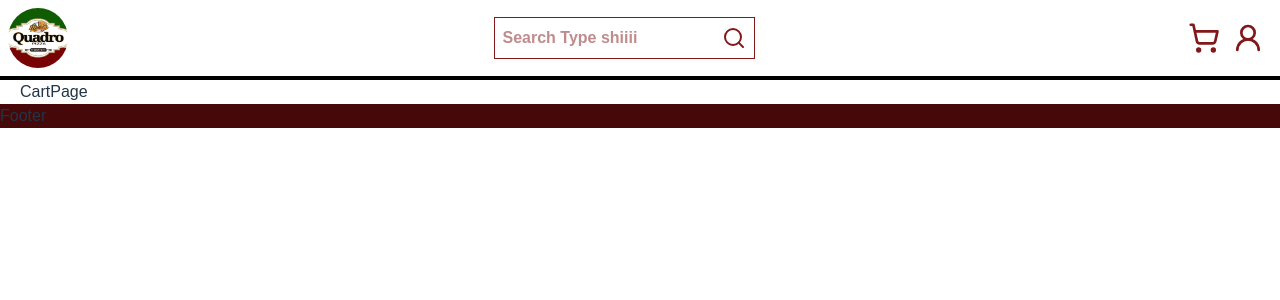
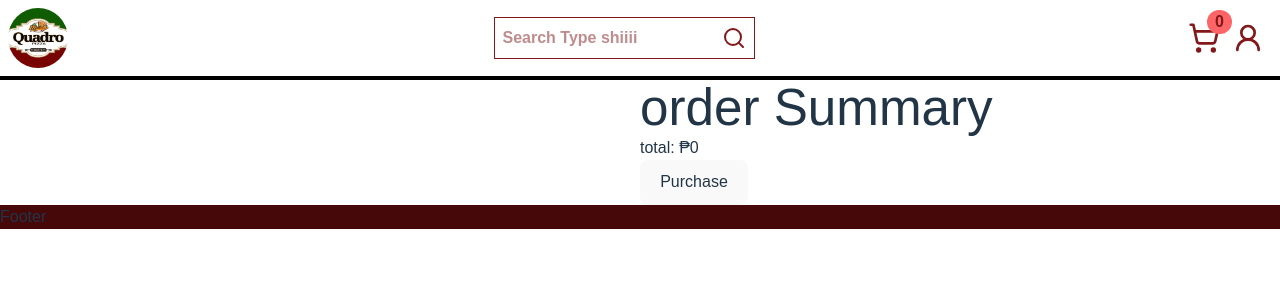
Before and after one commit to mjayhumilde/ecommerce-restaurant-management-dataAnalytics, a React (Vite) app: page /cart in a window 1280 px wide. Shown: the top 300 px of the page. Built offline with nearby package versions, Linux system fonts and the light colour scheme.

Commit message:
created the cart page and its functionality and set up the useOrdersStore for statemanagment in orders

```diff
--- a/src/components/Header.jsx
+++ b/src/components/Header.jsx
@@ -1,12 +1,23 @@
 import { Search, ShoppingCart, User2 } from "lucide-react";
 import logo from "../assets/quadros_logo1.jpg";
+import useCartStore from "../store/useCartStore";
+import { useNavigate } from "react-router-dom";
 
 const Header = () => {
+  const cart = useCartStore((state) => state.cart);
+
+  const navigate = useNavigate();
+
   return (
     <header className=" border-b-4 border-black">
       <div className=" container mx-auto px-2 py-2 flex justify-between items-center">
         {/* lefet section */}
-        <img className="w-15 rounded-full" src={logo} alt="" />
+        <img
+          onClick={() => navigate("/")}
+          className="w-15 rounded-full"
+          src={logo}
+          alt=""
+        />
 
         {/* middle section */}
         <div className="bg-white font-bold flex justify-center items-center border text-red-900 border-red-900 p-2">
@@ -21,7 +32,15 @@ const Header = () => {
         right section */}
         <div className=" text-red-900 flex justify-center  items-center">
           <div className="bg-white flex space-x-3 rounded-full p-2">
-            <ShoppingCart size={32} />
+            <div
+              onClick={() => navigate("cart")}
+              className="relative hover:cursor-pointer "
+            >
+              <ShoppingCart size={32} />
+              <span className="absolute bg-red-400 px-2 font-bold rounded-full -top-3 -right-3">
+                {cart.length}
+              </span>
+            </div>
             <User2 size={32} />
           </div>
         </div>
--- a/src/components/Layout.jsx
+++ b/src/components/Layout.jsx
@@ -7,9 +7,9 @@ const Layout = () => {
   return (
     <>
       <Header />
-      <main className="px-5">
+      <div className="px-5">
         <Outlet />
-      </main>
+      </div>
       <Footer />
     </>
   );
--- a/src/components/products/ProdButton.jsx
+++ b/src/components/products/ProdButton.jsx
@@ -1,8 +1,4 @@
-import useCartStore from "../../store/useCartStore";
 const ProdButton = ({ buttonName, buttonClick, product }) => {
-  const cart = useCartStore((state) => state.cart);
-  console.log(cart);
-
   return (
     <button
       onClick={() => buttonClick(product)}
--- a/src/data/productsList.js
+++ b/src/data/productsList.js
@@ -1,5 +1,6 @@
 export let productsList = [
   {
+    id: 1,
     imageCover:
       "https://images.unsplash.com/photo-1721304842135-a2e5fb901054?w=600&auto=format&fit=crop&q=60&ixlib=rb-4.1.0&ixid=M3wxMjA3fDB8MHxzZWFyY2h8MTl8fGRvdWJsZSUyMGNoZWVzZSUyMGJ1cmdlcnxlbnwwfHwwfHx8MA%3D%3D",
     images: [
@@ -13,6 +14,7 @@ export let productsList = [
     price: 250,
   },
   {
+    id: 2,
     imageCover:
       "https://images.unsplash.com/photo-1586793783658-261cddf883ef?w=600&auto=format&fit=crop&q=60&ixlib=rb-4.1.0&ixid=M3wxMjA3fDB8MHxzZWFyY2h8MTJ8fGNyaXNweSUyMGZyaWVkJTIwY2hpY2tlbnxlbnwwfHwwfHx8MA%3D%3D",
     images: [
@@ -26,6 +28,7 @@ export let productsList = [
     price: 220,
   },
   {
+    id: 3,
     imageCover:
       "https://images.unsplash.com/photo-1639744210631-209fce3e256c?w=600&auto=format&fit=crop&q=60&ixlib=rb-4.1.0&ixid=M3wxMjA3fDB8MHxzZWFyY2h8Mnx8bG9hZGVkJTIwZnJpZXN8ZW58MHx8MHx8fDA%3D",
     images: [
@@ -39,6 +42,7 @@ export let productsList = [
     price: 150,
   },
   {
+    id: 4,
     imageCover:
       "https://images.unsplash.com/photo-1606755962773-d324e0a13086?w=600&auto=format&fit=crop&q=60&ixlib=rb-4.1.0&ixid=M3wxMjA3fDB8MHxzZWFyY2h8Mnx8c3BpY3klMjBjaGlja2VuJTIwc2FuZHdpY2h8ZW58MHx8MHx8fDA%3D",
     images: [
@@ -52,6 +56,7 @@ export let productsList = [
     price: 230,
   },
   {
+    id: 5,
     imageCover:
       "https://plus.unsplash.com/premium_photo-1690056321981-dfe9e75e0247?w=600&auto=format&fit=crop&q=60&ixlib=rb-4.1.0&ixid=M3wxMjA3fDB8MHxzZWFyY2h8Mzd8fHBpenphfGVufDB8fDB8fHww",
     images: [
@@ -65,6 +70,7 @@ export let productsList = [
     price: 270,
   },
   {
+    id: 6,
     imageCover:
       "https://images.unsplash.com/photo-1506084868230-bb9d95c24759?w=600&auto=format&fit=crop&q=60&ixlib=rb-4.1.0&ixid=M3wxMjA3fDB8MHxzZWFyY2h8Mnx8cGFuY2FrZXxlbnwwfHwwfHx8MA%3D%3D",
     images: [
@@ -78,6 +84,7 @@ export let productsList = [
     price: 140,
   },
   {
+    id: 7,
     imageCover:
       "https://images.unsplash.com/photo-1635264685671-739e75e73e0f?w=600&auto=format&fit=crop&q=60&ixlib=rb-4.1.0&ixid=M3wxMjA3fDB8MHxzZWFyY2h8Mnx8c3BhZ2hldGl8ZW58MHx8MHx8fDA%3D",
     images: [
@@ -91,6 +98,7 @@ export let productsList = [
     price: 200,
   },
   {
+    id: 8,
     imageCover:
       "https://images.unsplash.com/photo-1608039755401-742074f0548d?w=600&auto=format&fit=crop&q=60&ixlib=rb-4.1.0&ixid=M3wxMjA3fDB8MHxzZWFyY2h8Mnx8YnVmZmFsbyUyMHdpbmdzfGVufDB8fDB8fHww",
     images: [
@@ -104,6 +112,7 @@ export let productsList = [
     price: 220,
   },
   {
+    id: 9,
     imageCover:
       "https://plus.unsplash.com/premium_photo-1673581152327-f41d5914ccc3?w=600&auto=format&fit=crop&q=60&ixlib=rb-4.1.0&ixid=M3wxMjA3fDB8MHxzZWFyY2h8NXx8c2FuZHdpY2h8ZW58MHx8MHx8fDA%3D",
     images: [
@@ -117,6 +126,7 @@ export let productsList = [
     price: 200,
   },
   {
+    id: 10,
     imageCover:
       "https://images.unsplash.com/photo-1676300185983-d5f242babe34?w=600&auto=format&fit=crop&q=60&ixlib=rb-4.1.0&ixid=M3wxMjA3fDB8MHxzZWFyY2h8MTJ8fCUyMkNoZWVzZWNha2UlMjBTbGljZSUyMnxlbnwwfHwwfHx8MA%3D%3D",
     images: [
@@ -132,6 +142,7 @@ export let productsList = [
 
   ///////////////////////
   {
+    id: 11,
     imageCover:
       "https://images.unsplash.com/photo-1701484185547-a71576b65e1a?w=600&auto=format&fit=crop&q=60&ixlib=rb-4.1.0&ixid=M3wxMjA3fDB8MHxzZWFyY2h8NHx8bWFjJTIwbiUyMGNoZWVzZXxlbnwwfHwwfHx8MA%3D%3D",
     images: [
@@ -145,6 +156,7 @@ export let productsList = [
     price: 170,
   },
   {
+    id: 12,
     imageCover:
       "https://images.unsplash.com/photo-1611354574034-9655b5b72d59?w=600&auto=format&fit=crop&q=60&ixlib=rb-4.1.0&ixid=M3wxMjA3fDB8MHxzZWFyY2h8Mnx8YmJxJTIwcmlic3xlbnwwfHwwfHx8MA%3D%3D",
     images: [
@@ -158,6 +170,7 @@ export let productsList = [
     price: 350,
   },
   {
+    id: 13,
     imageCover:
       "https://images.unsplash.com/photo-1579208030886-b937da0925dc?w=600&auto=format&fit=crop&q=60&ixlib=rb-4.1.0&ixid=M3wxMjA3fDB8MHxzZWFyY2h8Mnx8ZmlzaCUyMGFuZCUyMGNoaXBzfGVufDB8fDB8fHww",
     images: [
@@ -184,6 +197,7 @@ export let productsList = [
     price: 210,
   },
   {
+    id: 14,
     imageCover:
       "https://images.unsplash.com/photo-1719464458339-2b4794c74df3?w=600&auto=format&fit=crop&q=60&ixlib=rb-4.1.0&ixid=M3wxMjA3fDB8MHxzZWFyY2h8OHx8YnJlYWslMjBmYXN0JTIwc2FuZHdpfGVufDB8fDB8fHww",
     images: [
--- a/src/pages/CartPage.jsx
+++ b/src/pages/CartPage.jsx
@@ -1,5 +1,62 @@
+import { Trash2 } from "lucide-react";
+import useCartStore from "../store/useCartStore";
+
 const CartPage = () => {
-  return <div>CartPage</div>;
+  const { deleteFromCart } = useCartStore();
+  const cart = useCartStore((state) => state.cart);
+
+  const total = cart.reduce((sum, product) => {
+    return sum + product.price * product.quantity;
+  }, 0);
+
+  return (
+    <main>
+      <section className="grid grid-cols-2">
+        <div>
+          {cart.map((product) => (
+            <div className="relative grid grid-cols-2 p-2" key={product.id}>
+              <div className="flex flex-col bg-green-800">
+                <span>product name: {product.name}</span>
+                <span>product price: {product.price * product.quantity}</span>
+                <span>product quantity: {product.quantity}</span>
+              </div>
+              <div>
+                <img
+                  className="w-7/10"
+                  src={product.imageCover}
+                  alt={product.name}
+                />
+              </div>
+              <div className="absolute bottom-5 left-5">
+                <Trash2 onClick={() => deleteFromCart(product.id)} />
+              </div>
+            </div>
+          ))}
+        </div>
+        <div>
+          <h1>order Summary</h1>
+          <div className="">
+            {cart.map((product) => (
+              <div className="bg-green-950" key={product.id}>
+                name: {product.name}, quanity:{product.quantity}, price:₱{" "}
+                {product.price * product.quantity}
+              </div>
+            ))}
+            <div>total: ₱{total}</div>
+            <div>
+              <button
+                onClick={() =>
+                  console.log([{ user: "Lhenard Kaiser", purchase: cart }])
+                }
+              >
+                Purchase
+              </button>
+            </div>
+          </div>
+        </div>
+      </section>
+    </main>
+  );
 };
 
 export default CartPage;
--- a/src/pages/ProductPage.jsx
+++ b/src/pages/ProductPage.jsx
@@ -5,8 +5,8 @@ const ProductPage = () => {
   const products = useProductsStore((state) => state.products);
 
   return (
-    <section>
-      <div className="container mx-auto">
+    <main>
+      <section className="container mx-auto">
         <div className="grid grid-cols-2 sm:grid-cols-3 md:grid-cols-4 xl:grid-cols-5 gap-2 px-0 sm:px-6 md:px-10">
           {products.map((product) => (
             <div key={product.name}>
@@ -14,8 +14,8 @@ const ProductPage = () => {
             </div>
           ))}
         </div>
-      </div>
-    </section>
+      </section>
+    </main>
   );
 };
 
--- a/src/store/useCartStore.js
+++ b/src/store/useCartStore.js
@@ -23,6 +23,11 @@ const useCartStore = create(
             return { cart: [{ ...product, quantity: 1 }, ...state.cart] };
           }
         }),
+
+      deleteFromCart: (id) =>
+        set((state) => ({
+          cart: state.cart.filter((product) => product.id !== id),
+        })),
     }),
     {
       name: "cart-store",
--- /dev/null
+++ b/src/store/useOrderStore.js
@@ -0,0 +1,22 @@
+import { create } from "zustand";
+import { persist, createJSONStorage } from "zustand/middleware";
+
+const useOrderStore = create(
+  persist(
+    (set) => ({
+      orders: [],
+
+      addOrder: (newOrder) =>
+        set((state) => ({
+          orders: [newOrder, ...state.orders],
+        })),
+    }),
+
+    {
+      name: "orders-store",
+      storage: createJSONStorage(() => localStorage),
+    }
+  )
+);
+
+export default useOrderStore;
```
